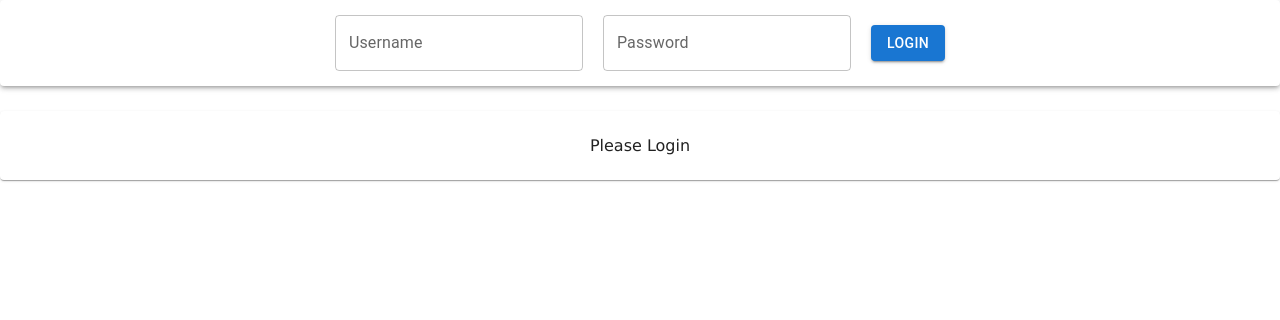
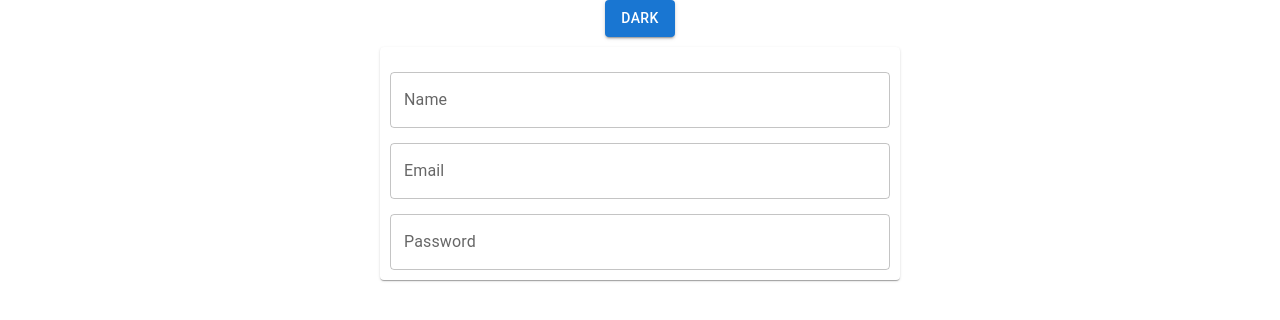
Before and after one commit to mausam-kumar/masai-react-assign, a React (Create React App) app in the folder dayfive/: page / in a window 1280 px wide. Shown: the top 320 px of the page. Built offline with nearby package versions, Linux system fonts and the light colour scheme.

Commit message:
completed dayNine themeContext

```diff
--- a/dayfive/src/App.js
+++ b/dayfive/src/App.js
@@ -20,7 +20,9 @@ import "./App.css";
 
 // import StyledComponent  from "./components/dayEight/StyledComponent";
 
-import Auth from "./components/dayNine/authContext/Auth.jsx"
+// import Auth from "./components/dayNine/authContext/Auth.jsx"
+
+import Theme from "./components/dayNine/themeContext/Theme.jsx"
 
 function App() {
   return (
@@ -55,7 +57,9 @@ function App() {
 		{/* <StyledComponent />
 		 */}
 
-		 <Auth />
+		 {/* <Auth /> */}
+
+		 <Theme />
 	</div>
   )
 }
--- a/dayfive/src/components/dayNine/authContext/Navbar.jsx
+++ b/dayfive/src/components/dayNine/authContext/Navbar.jsx
@@ -35,7 +35,7 @@ function Navbar() {
             <Paper elevation={3} style={{display:"flex",alignItems: "center",justifyContent: "center",padding:"15px"}}>
                 <div>
                     <TextField id="outlined-basic"
-                        name="username" label="Username"
+                        name="username" label="Email"
                         variant="outlined"
                         onChange={(e) => handleState(e)}
                         style={{marginRight:"20px"}}
--- /dev/null
+++ b/dayfive/src/components/dayNine/themeContext/SampleComp.jsx
@@ -0,0 +1,33 @@
+import React from 'react'
+import Paper from '@mui/material/Paper';
+import TextField from '@mui/material/TextField';
+
+import {ThemeContext} from './ThemeContextProvider.jsx'
+
+function SampleComp() {
+
+    const [themeState,handleThemeState,style] = React.useContext(ThemeContext)
+    return (
+        <div>
+        <Paper style={style}>
+            <TextField
+                id="outlined-disabled"
+                label="Name"
+                sx={{marginTop:"15px",color:"white"}}
+            />
+            <TextField
+                id="outlined-disabled"
+                label="Email"
+                sx={{marginTop:"15px"}}
+            />
+            <TextField
+                id="outlined-disabled"
+                label="Password"
+                sx={{marginTop:"15px"}}
+            />
+        </Paper>
+        </div>
+    )
+}
+
+export default SampleComp
--- /dev/null
+++ b/dayfive/src/components/dayNine/themeContext/Theme.jsx
@@ -0,0 +1,23 @@
+import React from 'react'
+import SampleComp from './SampleComp.jsx'
+import Button from '@mui/material/Button';
+import {ThemeContext} from './ThemeContextProvider.jsx'
+
+function Theme() {
+
+    const [themeState,handleThemeState,style] = React.useContext(ThemeContext)
+
+    function handleClick(){
+        handleThemeState()
+    }
+    return (
+        <div>
+            <div>
+                <Button onClick={handleClick} variant="contained">{themeState}</Button>
+            </div>
+            <SampleComp />
+        </div>
+    )
+}
+
+export default Theme
--- a/dayfive/src/components/dayNine/themeContext/ThemeContextProvider.jsx
+++ b/dayfive/src/components/dayNine/themeContext/ThemeContextProvider.jsx
@@ -0,0 +1,49 @@
+import React from 'react'
+
+export const ThemeContext = React.createContext()
+
+function ThemeContextProvider({children}) {
+
+    const styles1 = {
+        padding: '10px',
+        display: 'flex',
+        justifyContent: 'center',
+        flexDirection: 'column',
+        width: '500px',
+        margin: '10px auto',
+    }
+
+    const styles2 = {
+        padding: '10px',
+        display: 'flex',
+        justifyContent: 'center',
+        flexDirection: 'column',
+        width: '500px',
+        margin: '10px auto',
+        backgroundColor: 'grey',
+
+    }
+
+
+    const [themeState,setThemeState] = React.useState("Dark")
+    const [style,setStyle] = React.useState(styles1)
+
+    function handleThemeState(){
+        if (themeState==="Dark") {
+            setThemeState("Light")
+            setStyle(styles2)
+        }else{
+            setThemeState("Dark")
+            setStyle(styles1)
+        }
+    }
+
+    var variableArray = [themeState,handleThemeState,style]
+    return (
+        <ThemeContext.Provider value={variableArray}>
+            {children}
+        </ThemeContext.Provider>
+    )
+}
+
+export default ThemeContextProvider
--- a/dayfive/src/index.js
+++ b/dayfive/src/index.js
@@ -4,12 +4,15 @@ import './index.css';
 import App from './App';
 import reportWebVitals from './reportWebVitals';
 import AuthContextProvider from './components/dayNine/authContext/AuthContextProvider.jsx'
+import ThemeContextProvider from './components/dayNine/themeContext/ThemeContextProvider.jsx'
 
 ReactDOM.render(
   <React.StrictMode>
-    <AuthContextProvider>
-      <App />
-    </AuthContextProvider>
+    <ThemeContextProvider>
+      <AuthContextProvider>
+        <App />
+      </AuthContextProvider>
+    </ThemeContextProvider>
   </React.StrictMode>,
   document.getElementById('root')
 );
```
Also changed, not shown: dayfive/proof/proof10.png (added), dayfive/proof/proof11.png (added).
